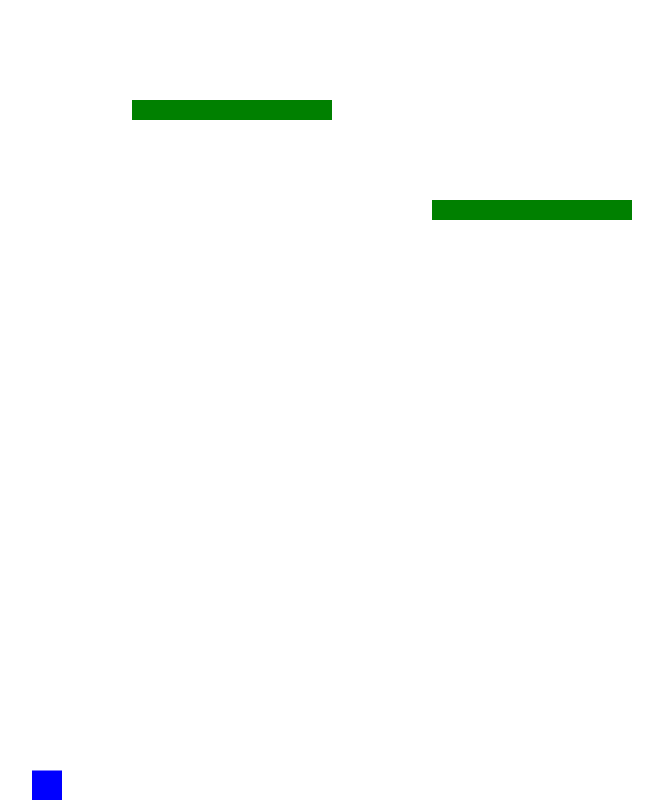
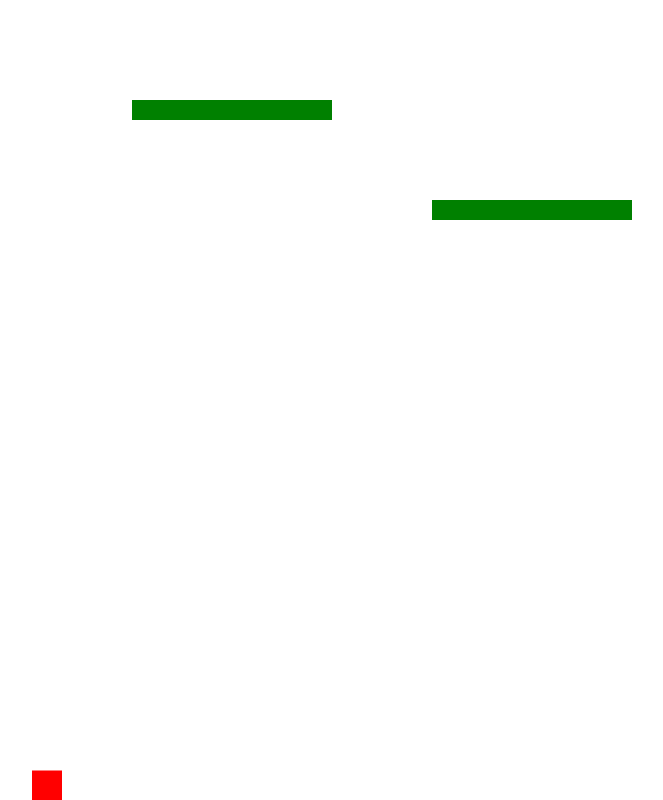
Before and after one commit to milenafbn/MarioGame, a website with bundled scripts: page mario-game/index.html in a window 1280 px wide. Shown: the whole page, without its empty margins (68-731 px from the left). Built offline with nearby package versions, Linux system fonts and the light colour scheme.

```diff
--- a/mario-game/index.html
+++ b/mario-game/index.html
@@ -6,4 +6,4 @@
 
 <canvas> </canvas>
 
-<script src="index.js"></script>
+<script src="index.js" type="module"></script>
--- a/mario-game/index.js
+++ b/mario-game/index.js
@@ -1,3 +1,6 @@
+import {myplatform} from './img/myplatform.png';
+console.log(myplatform)
+
 const canvas = document.querySelector('canvas')
 const c = canvas.getContext('2d')
 
@@ -5,7 +8,7 @@
 canvas.height = innerHeight
 //create a player with a class named player
 
-const gravity = 0.5
+const gravity = 1.5
 class Player{
     constructor(){
         //propriedades do jogador. Aqui ele vai ser um quadrado
@@ -24,7 +27,7 @@
     //method draw: desenhando o personagem
 
     draw() {
-        c.fillStyle = 'blue'
+        c.fillStyle = 'red'
         c.fillRect(this.position.x, this.position.y, this.width, this.height)
     }
 
```
Also changed, not shown: mario-game/package.json (added, +8 -0 lines), mario-game/img/myplatform.png (added), 2 other files.
